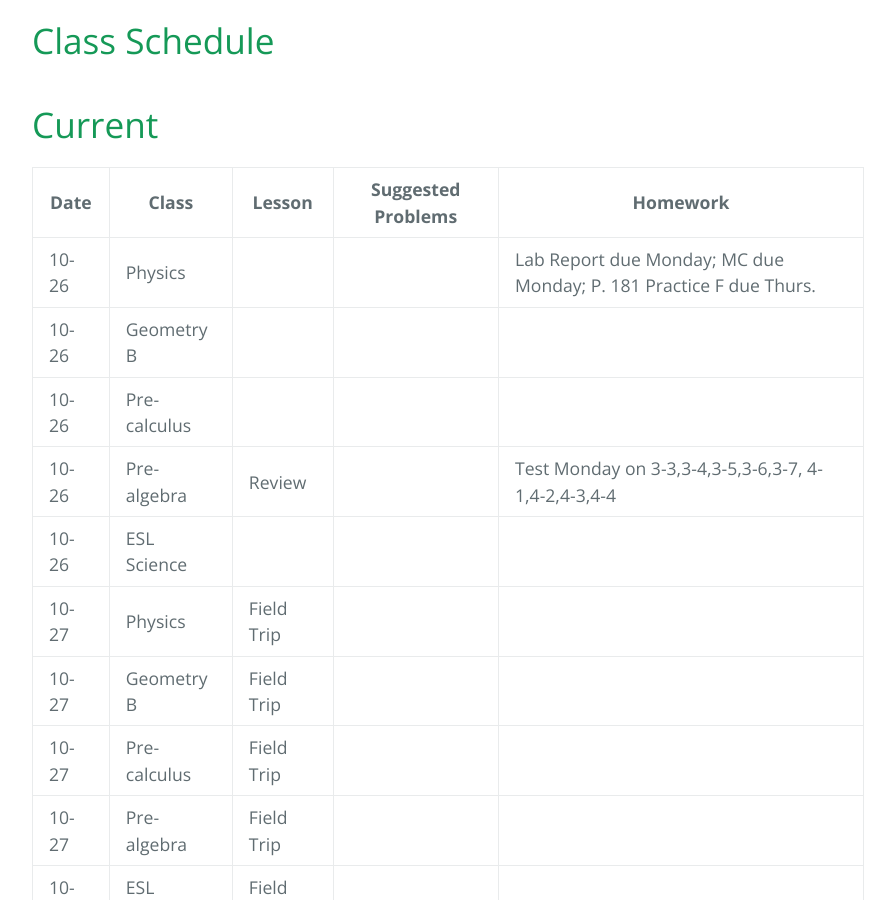
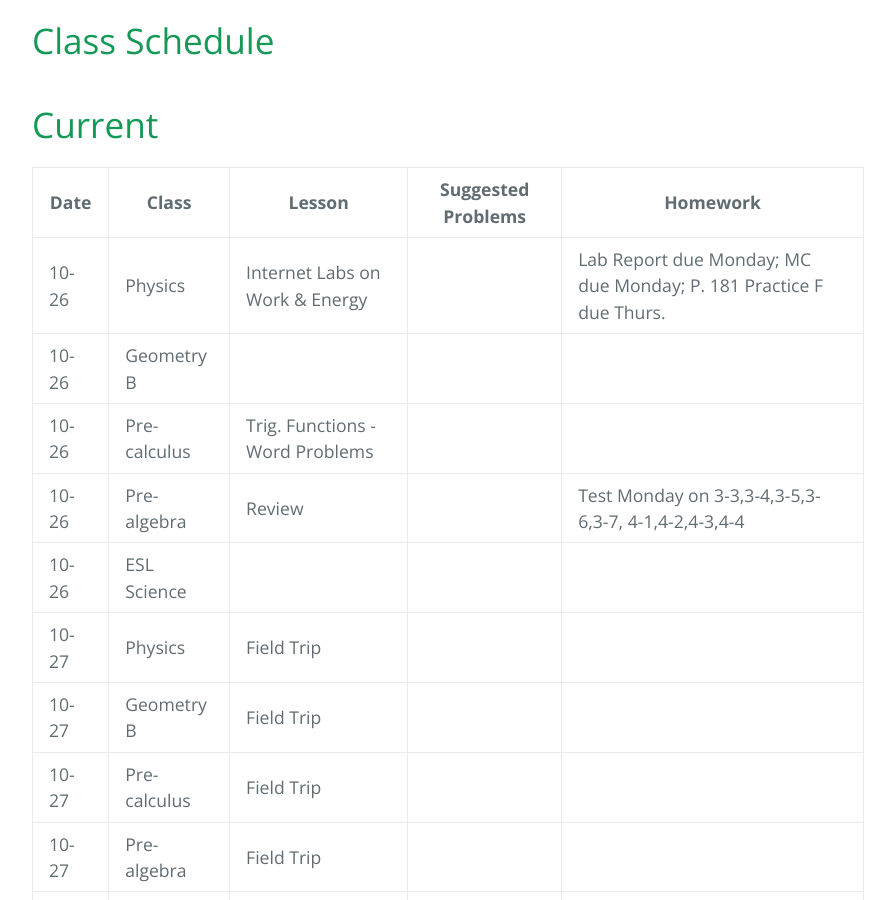
Before and after one commit to gpayoo/gpayoo, a Jekyll site: the page built from index.md, in a window 1280 px wide and 900 px high, scrolled down 401 px. Shown: the whole window, without its empty margins (192-1087 px from the left). Built offline with Jekyll 4.4.1, drawn with Linux system fonts in a browser that asks for light colours; our own code applies the rules of GitHub Pages for plain Markdown files.

Commit message:
Update index.md

```diff
--- a/index.md
+++ b/index.md
@@ -10,9 +10,9 @@ layout: default
 
 | Date | Class | Lesson | Suggested Problems | Homework |
 | ---- | ----- | ------ | -------- | ---
-| 10-26 | Physics |  | | Lab Report due Monday; MC due Monday; P. 181 Practice F due Thurs.
+| 10-26 | Physics | Internet Labs on Work & Energy | | Lab Report due Monday; MC due Monday; P. 181 Practice F due Thurs.
 | 10-26 | Geometry B |   | |   |
-| 10-26 | Pre-calculus | | |
+| 10-26 | Pre-calculus | Trig. Functions - Word Problems | |
 | 10-26 | Pre-algebra | Review  | | Test  Monday on 3-3,3-4,3-5,3-6,3-7, 4-1,4-2,4-3,4-4
 | 10-26 | ESL Science | |  |
 | 10-27 | Physics | Field Trip | |
```
